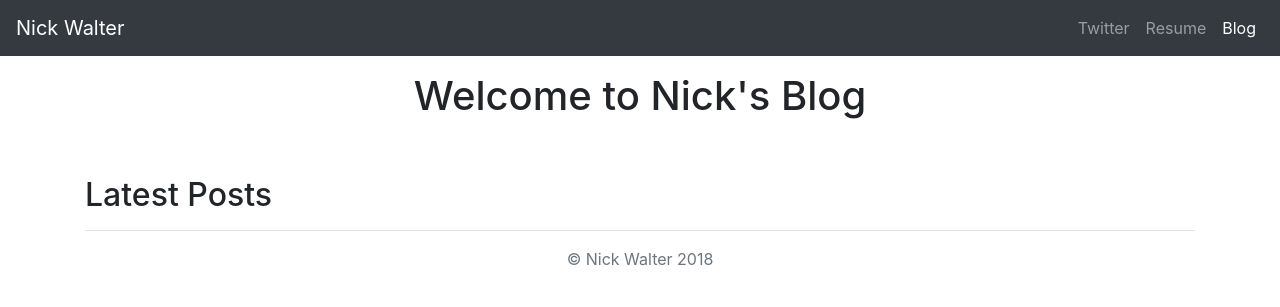
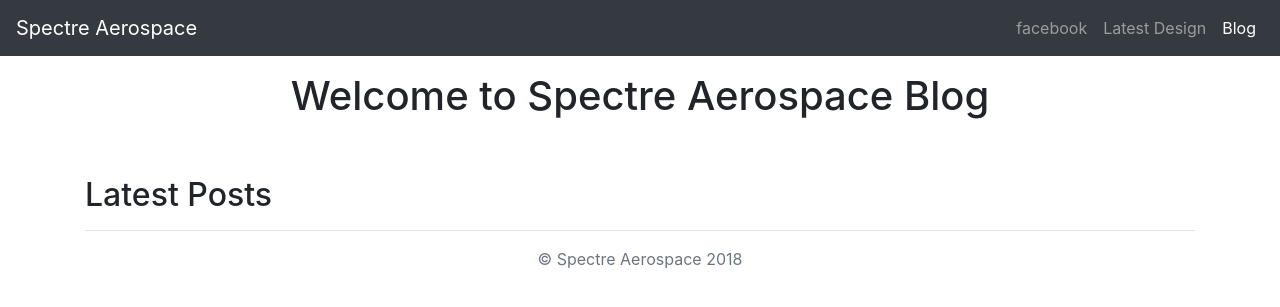
Before and after one commit to BagratAero/portfolio-project, a Django app: page /blog/ in a window 1280 px wide. Shown: the top 307 px of the page. Run offline with Django 3.2, Linux system fonts and the light colour scheme; data that the repository does not hold is empty; some libraries are stand-ins or nearby versions.

Commit message:
Blog funcitionlity and polish

```diff
--- a/blog/templates/blog/allblogs.html
+++ b/blog/templates/blog/allblogs.html
@@ -19,14 +19,14 @@
 
   <header>
     <nav class="navbar navbar-expand-lg navbar-dark bg-dark">
-      <a class="navbar-brand" href="{% url 'home' %}">Nick Walter</a>
+      <a class="navbar-brand" href="{% url 'home' %}">Spectre Aerospace</a>
       <button class="navbar-toggler" type="button" data-toggle="collapse" data-target="#navbarNavAltMarkup" aria-controls="navbarNavAltMarkup" aria-expanded="false" aria-label="Toggle navigation">
         <span class="navbar-toggler-icon"></span>
       </button>
       <div class="collapse navbar-collapse" id="navbarNavAltMarkup">
         <div class="navbar-nav ml-auto">
-          <a class="nav-item nav-link" href="http://twitter.com/nickchuckwalter">Twitter</a>
-          <a class="nav-item nav-link" href="{% static 'resume.pdf' %}">Resume</a>
+          <a class="nav-item nav-link" href="http://twitter.com/nickchuckwalter">facebook</a>
+          <a class="nav-item nav-link" href="{% static 'J1.jpg' %}">Latest Design</a>
           <a class="nav-item nav-link active" href="{% url 'allblogs' %}">Blog</a>
         </div>
       </div>
@@ -36,7 +36,7 @@
   <main role="main">
     <div class="container">
 
-    <h1 class="text-center pt-3">Welcome to Nick's Blog</h1>
+    <h1 class="text-center pt-3">Welcome to Spectre Aerospace Blog</h1>
     <br />
     <br />
     <h2>Latest Posts</h2>
@@ -57,7 +57,7 @@
 
   <footer class="text-muted">
     <div class="container text-center">
-      <p>© Nick Walter {% now "Y" %}</p>
+      <p>© Spectre Aerospace {% now "Y" %}</p>
       </div>
   </footer>
 
--- a/portfolio/settings.py
+++ b/portfolio/settings.py
@@ -124,7 +124,7 @@ USE_TZ = True
 # https://docs.djangoproject.com/en/2.0/howto/static-files/
 
 STATICFILES_DIRS = [
-    os.path.join(BASE_DIR, 'portfolio/static/')
+    os.path.join(BASE_DIR, 'portfolio/static')
 ]
 
 STATIC_ROOT = os.path.join(BASE_DIR, 'static')
```
Also changed, not shown: blog/templates/blog/detail.html (+4 -4 lines), jobs/templates/jobs/home.html (+8 -8 lines), portfolio/static/64bf5eace5dcf7d15d49f6489c315bb6.jpg (deleted), portfolio/static/84aeb5fc772324c1b0dba701ab9b86de.jpg (deleted), portfolio/static/J1.jpg (added), portfolio/static/gl6.jpg (added).
